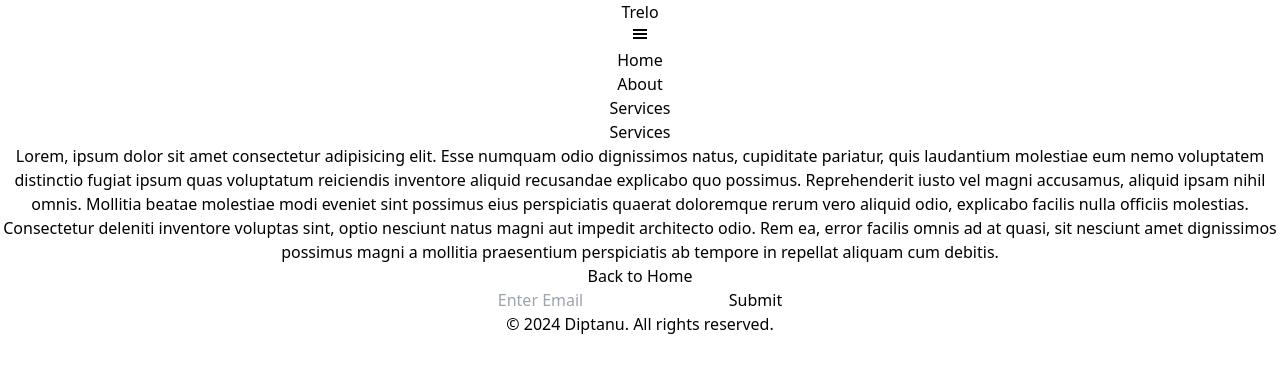
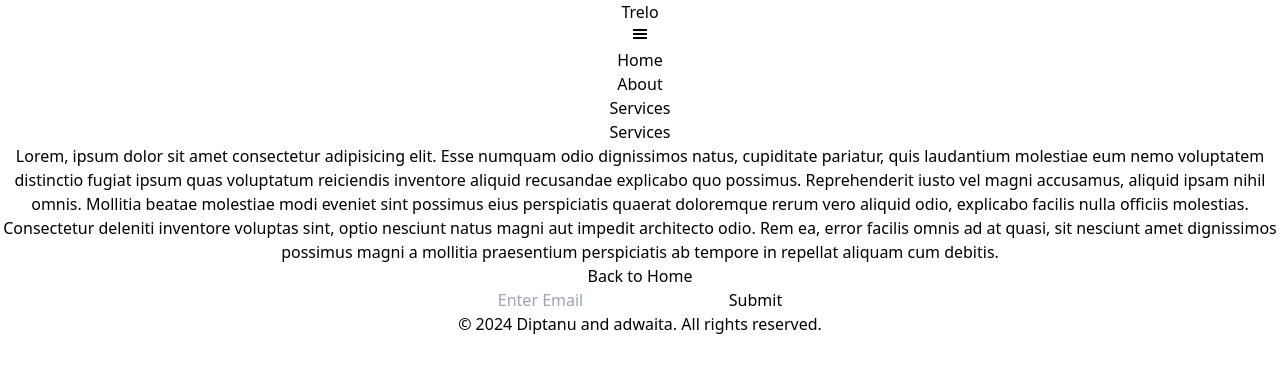
Before and after one commit to saikat1236/Tralo, a React (Vite) app: page /services in a window 1280 px wide. Shown: the top 372 px of the page. Built offline with nearby package versions, Linux system fonts and the light colour scheme.

Commit message:
adwaita for the first

```diff
--- a/src/components/Footer.jsx
+++ b/src/components/Footer.jsx
@@ -17,7 +17,7 @@ const Footer = () => {
             Submit
           </button>
         </div>
-        <p className="pt-12">&copy; {new Date().getFullYear()} Diptanu. All rights reserved.</p>
+        <p className="pt-12">&copy; {new Date().getFullYear()} Diptanu and adwaita. All rights reserved.</p>
       </div>
     </footer>
   );
```
